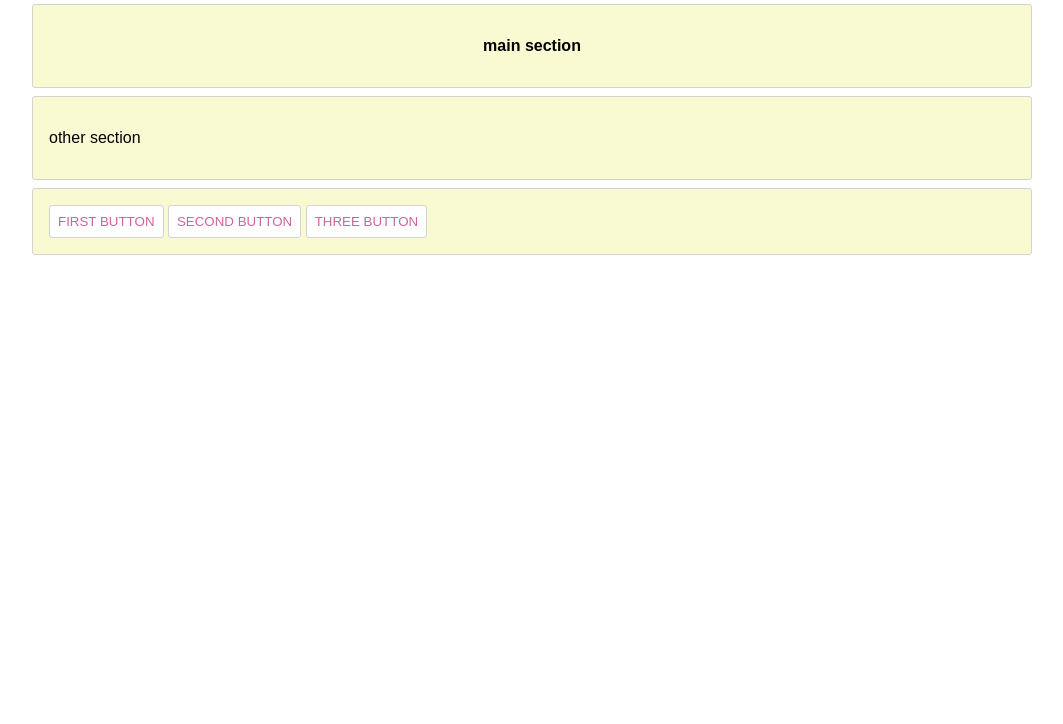
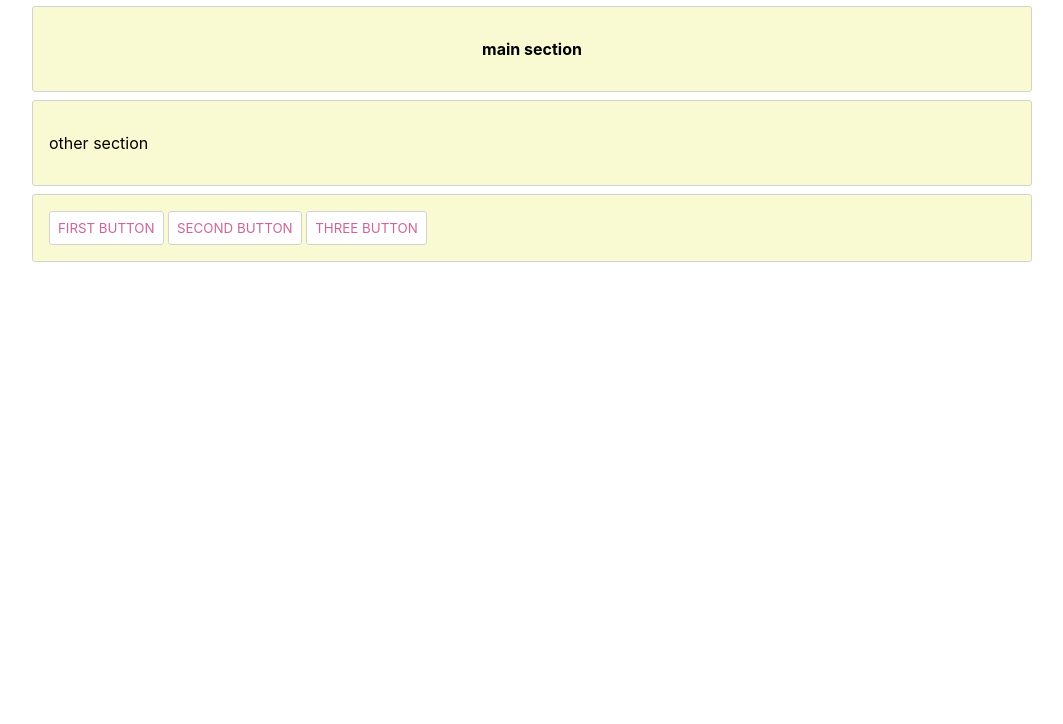
Before and after one commit to gittoplay/learning-sass, a plain HTML site: page index.html in a window 1280 px wide. Shown: the part 76-800 px from the top of the page, without its empty margins (108-1171 px from the left). Drawn offline with nearby package versions, Linux system fonts and the light colour scheme; files that its build step writes are made by us from their sources.

Commit message:
Cambiada font-family y creado gitignore

```diff
--- a/index.scss
+++ b/index.scss
@@ -19,7 +19,7 @@ $secondary: lightgoldenrodyellow;
 $tertiary: lightgray;
 $padding: 1rem;
 $margin: 0.5rem;
-$primary-font-family: Arial, Helvetica, sans-serif;
+$primary-font-family: -apple-system, BlinkMacSystemFont, 'Segoe UI', Roboto, Oxygen, Ubuntu, Cantarell, 'Open Sans', 'Helvetica Neue', sans-serif;
 $border-radius: 3px;
 
 
```
Also changed, not shown: 1 other file.
